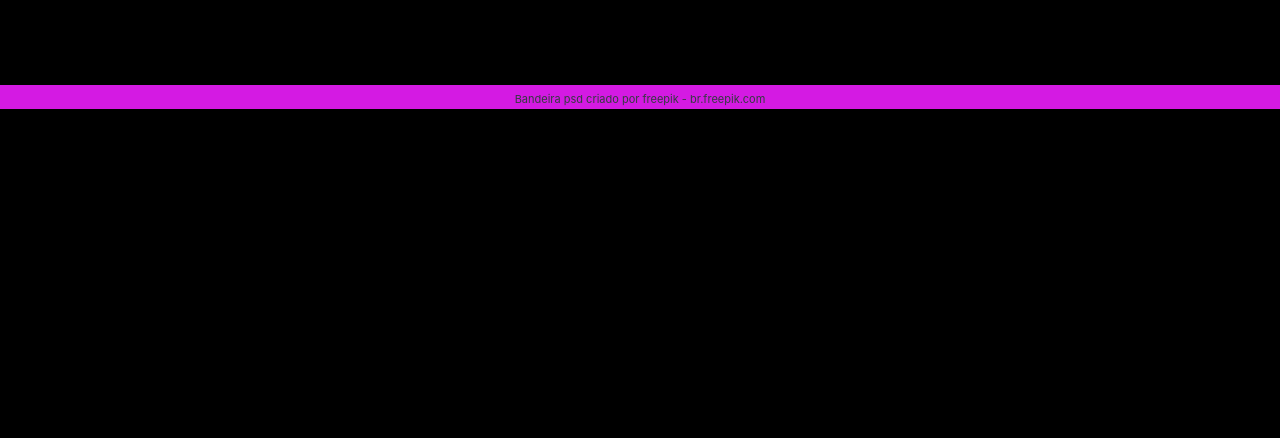
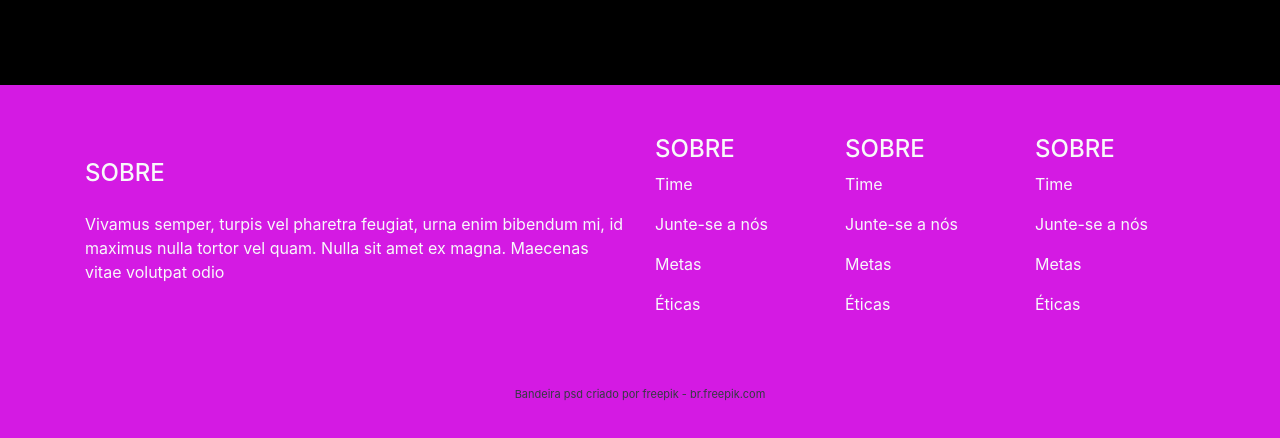
Before and after one commit to MarcosACLima/site-com-bootstrap-4, a plain HTML site: page psd.html in a window 1280 px wide. Shown: the part 3560-3998 px from the top of the page. Before the commit the page ends 3669 px from the top, so only its background shows below. Drawn offline with Linux system fonts and the light colour scheme.

Commit message:
Criando design do rodapé

```diff
--- a/css/estilopsd.css
+++ b/css/estilopsd.css
@@ -18,3 +18,7 @@ section {
 .background_rosa {
     background-color: #D41AE3;
 }
+
+footer {
+    padding: 50px;
+}
--- a/psd.html
+++ b/psd.html
@@ -143,8 +143,41 @@
         </div>
     </section>
     <!-- Seção 9 -->
-    <footer class="background_rosa text-center">
-        <a class="text-dark" style="font-size:11px" href="https://br.freepik.com/fotos-vetores-gratis/bandeira">Bandeira psd criado por freepik - br.freepik.com</a>
+    <footer class="background_rosa">
+        <div class="container">
+            <div class="row text-light">
+                <div class="col-6">
+                    <h4 class="my-4">SOBRE</h4>
+                    <p class="my-4">Vivamus semper, turpis vel pharetra feugiat, urna enim bibendum mi, id maximus nulla tortor vel quam. Nulla sit amet ex magna. Maecenas vitae volutpat odio</p>
+                </div>
+                <div class="col-2">
+                    <h4>SOBRE</h4>
+                    <p><a href="#" class="text-light">Time</a></p>
+                    <p><a href="#" class="text-light">Junte-se a nós</a></p>
+                    <p><a href="#" class="text-light">Metas</a></p>
+                    <p><a href="#" class="text-light">Éticas</a></p>
+                </div>
+                <div class="col-2">
+                    <h4>SOBRE</h4>
+                    <p><a href="#" class="text-light">Time</a></p>
+                    <p><a href="#" class="text-light">Junte-se a nós</a></p>
+                    <p><a href="#" class="text-light">Metas</a></p>
+                    <p><a href="#" class="text-light">Éticas</a></p>
+                </div>
+                <div class="col-2">
+                    <h4>SOBRE</h4>
+                    <p><a href="#" class="text-light">Time</a></p>
+                    <p><a href="#" class="text-light">Junte-se a nós</a></p>
+                    <p><a href="#" class="text-light">Metas</a></p>
+                    <p><a href="#" class="text-light">Éticas</a></p>
+                </div>
+            </div>
+
+            <div class="text-center my-5">
+                <a class="text-dark" style="font-size:11px" href="https://br.freepik.com/fotos-vetores-gratis/bandeira">Bandeira psd criado por freepik - br.freepik.com</a>
+            </div>
+
+        </div>
     </footer>
 
 </body>
```
